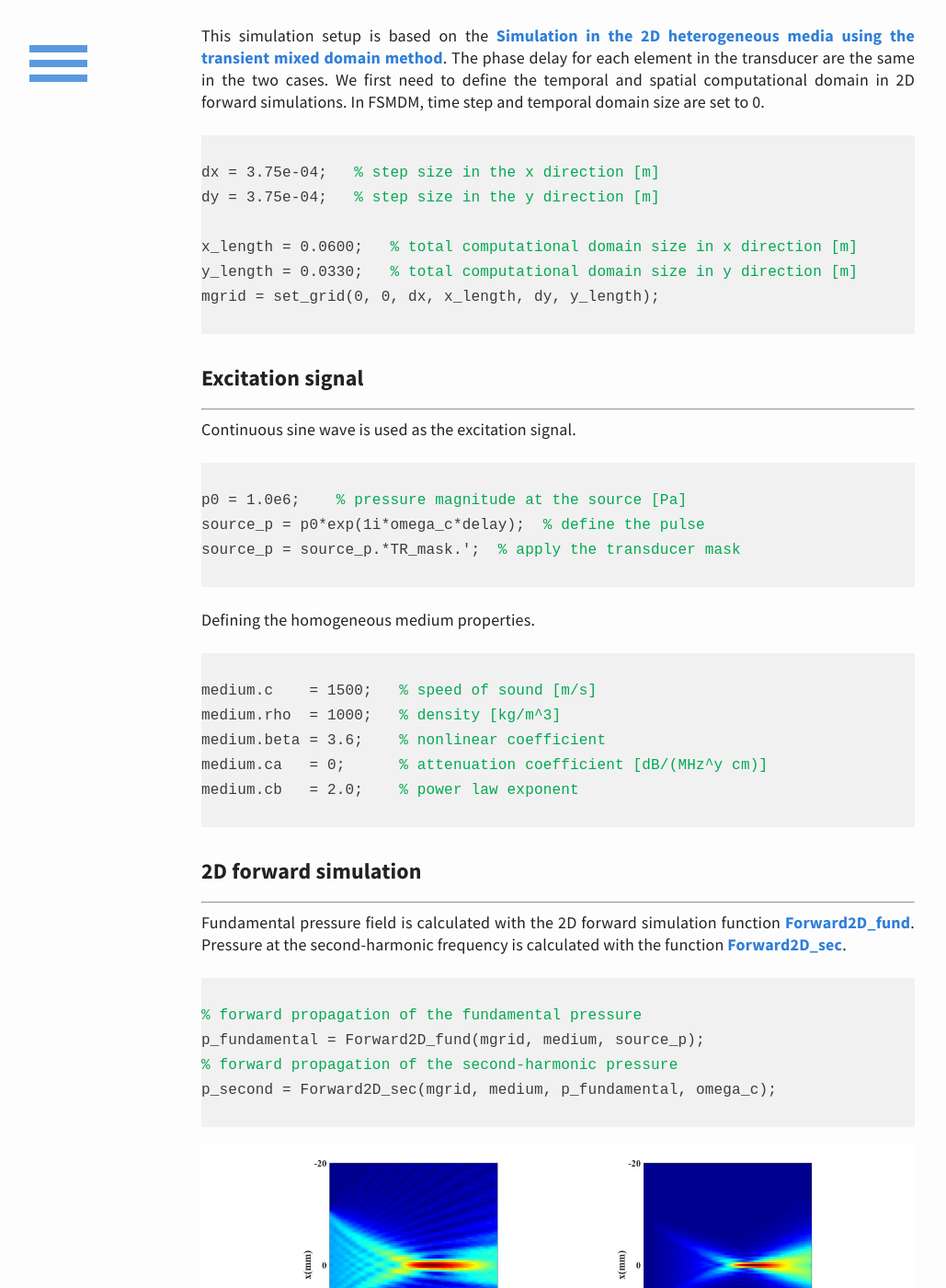
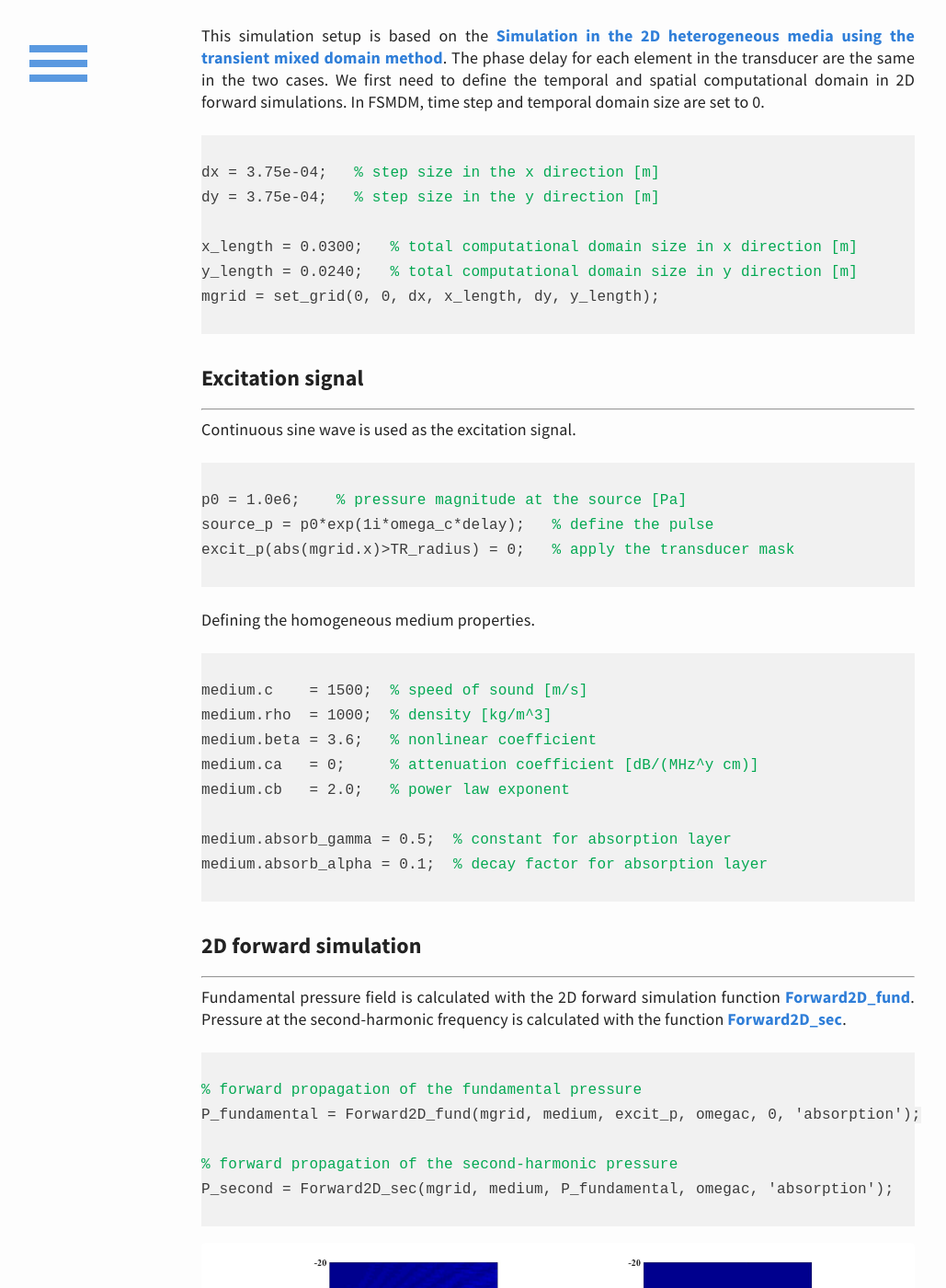
Before and after one commit to m-SOUND/mSOUND, a Jekyll site: the page built from _posts/2019-02-20-FSMDM_2D_homogeneous.html, in a window 1280 px wide and 1400 px high, scrolled down 546 px. Shown: the whole window at 92% size, without its empty margins (33-1062 px from the left). Built offline with Jekyll 4.4.1, drawn with Linux system fonts in a browser that asks for light colours.

Commit message:
Update 2019-02-20-FSMDM_2D_homogeneous.html

```diff
--- a/_posts/2019-02-20-FSMDM_2D_homogeneous.html
+++ b/_posts/2019-02-20-FSMDM_2D_homogeneous.html
@@ -28,8 +28,8 @@ This example shows how to simulate the wave propagation in a 2D homogeneous medi
 dx = 3.75e-04;  <font color="#03a852"> % step size in the x direction [m]</font>
 dy = 3.75e-04;  <font color="#03a852"> % step size in the y direction [m]</font>
 
-x_length = 0.0600;  <font color="#03a852"> % total computational domain size in x direction [m]</font>
-y_length = 0.0330;  <font color="#03a852"> % total computational domain size in y direction [m]</font>
+x_length = 0.0300;  <font color="#03a852"> % total computational domain size in x direction [m]</font>
+y_length = 0.0240;  <font color="#03a852"> % total computational domain size in y direction [m]</font>
 mgrid = set_grid(0, 0, dx, x_length, dy, y_length);
 </code>
 </pre>
@@ -44,8 +44,8 @@ Continuous sine wave is used as the excitation signal.
 <pre>
 <code>
 p0 = 1.0e6;   <font color="#03a852"> % pressure magnitude at the source [Pa] </font>
-source_p = p0*exp(1i*omega_c*delay); <font color="#03a852"> % define the pulse </font>
-source_p = source_p.*TR_mask.'; <font color="#03a852"> % apply the transducer mask </font>
+source_p = p0*exp(1i*omega_c*delay);  <font color="#03a852"> % define the pulse </font>
+excit_p(abs(mgrid.x)>TR_radius) = 0;  <font color="#03a852"> % apply the transducer mask </font>
 </code>
 </pre>
  </p>
@@ -54,11 +54,14 @@ source_p = source_p.*TR_mask.'; <font color="#03a852"> % apply the transducer ma
  <p>
 Defining the homogeneous medium properties.
 <pre><code>
-medium.c    = 1500;   <font color="#03a852">% speed of sound [m/s]</font>
-medium.rho  = 1000;   <font color="#03a852">% density [kg/m^3]</font>
-medium.beta = 3.6;    <font color="#03a852">% nonlinear coefficient </font>
-medium.ca   = 0;      <font color="#03a852">% attenuation coefficient [dB/(MHz^y cm)] </font>
-medium.cb   = 2.0;    <font color="#03a852">% power law exponent</font>
+medium.c    = 1500;  <font color="#03a852">% speed of sound [m/s]</font>
+medium.rho  = 1000;  <font color="#03a852">% density [kg/m^3]</font>
+medium.beta = 3.6;   <font color="#03a852">% nonlinear coefficient </font>
+medium.ca   = 0;     <font color="#03a852">% attenuation coefficient [dB/(MHz^y cm)] </font>
+medium.cb   = 2.0;   <font color="#03a852">% power law exponent</font>
+
+medium.absorb_gamma = 0.5;  <font color="#03a852">% constant for absorption layer</font>
+medium.absorb_alpha = 0.1;  <font color="#03a852">% decay factor for absorption layer</font>
  </code></pre>
  </p>
 
@@ -71,9 +74,10 @@ Pressure at the second-harmonic frequency is calculated with the function <a hre
  <pre>
 <code>
 <font color="#03a852">% forward propagation of the fundamental pressure</font>
-p_fundamental = Forward2D_fund(mgrid, medium, source_p);
+P_fundamental = Forward2D_fund(mgrid, medium, excit_p, omegac, 0, 'absorption');
+
 <font color="#03a852">% forward propagation of the second-harmonic pressure</font>
-p_second = Forward2D_sec(mgrid, medium, p_fundamental, omega_c);
+P_second = Forward2D_sec(mgrid, medium, P_fundamental, omegac, 'absorption');
 </code>
 </pre>
 <img src="/mSOUND/img/FSMDM_homo_2D.jpg" alt="fundamental and the second-harmonic pressure field generated with the phased array">
```
